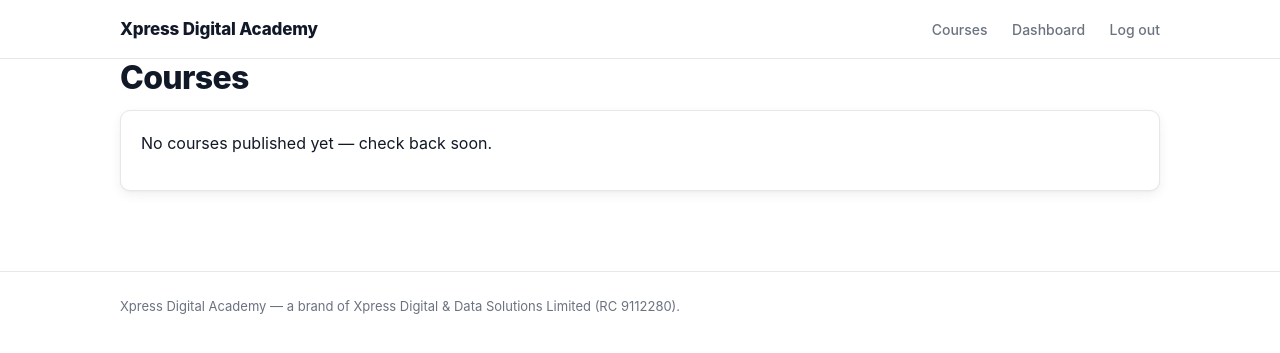
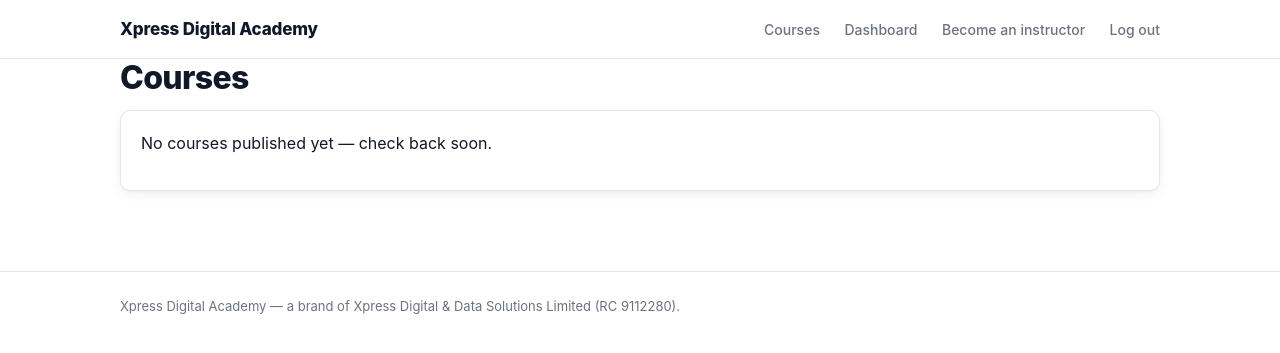
Before and after one commit to digital-data-solution/Xpress-Academy, a Django app: page /courses/ in a window 1280 px wide. Shown: the top 353 px of the page. Run offline with Django 5.2, Linux system fonts and the light colour scheme; the visitor is signed in with stand-in values (Sample User, id 1); data that the repository does not hold is empty; parts of the project's set-up code (start-up, migrations or seed data) failed here and were passed over; some libraries are stand-ins or nearby versions.

Commit message:
Add instructor entry point to global nav
The /teach/ views (apply, dashboard, courses, earnings, marketing —
Phase 10) existed and worked, but had no link anywhere in the site's
navigation, so a real user had no way to discover them without being
handed the URL directly. Adds a nav link that shows "Become an
instructor" (-> instructors:apply) for users with no instructor
profile yet, or "Teach" (-> instructors:dashboard) for users who
already have one — mirrors the existing pattern for the learner
Dashboard link.

Co-Authored-By: Claude Sonnet 5 <noreply@anthropic.com>
Claude-Session: https://claude.ai/code/session_01R6MDAAahyqBSHbY35k2Zrm

```diff
--- a/templates/base.html
+++ b/templates/base.html
@@ -18,6 +18,11 @@
         <a href="{% url 'catalog:course_catalog' %}">Courses</a>
         {% if user.is_authenticated %}
           <a href="{% url 'enrollment:dashboard' %}">Dashboard</a>
+          {% if user.instructor_profile %}
+            <a href="{% url 'instructors:dashboard' %}">Teach</a>
+          {% else %}
+            <a href="{% url 'instructors:apply' %}">Become an instructor</a>
+          {% endif %}
           <a href="{% url 'accounts:logout' %}">Log out</a>
         {% else %}
           <a href="{% url 'accounts:login' %}">Log in</a>
```
